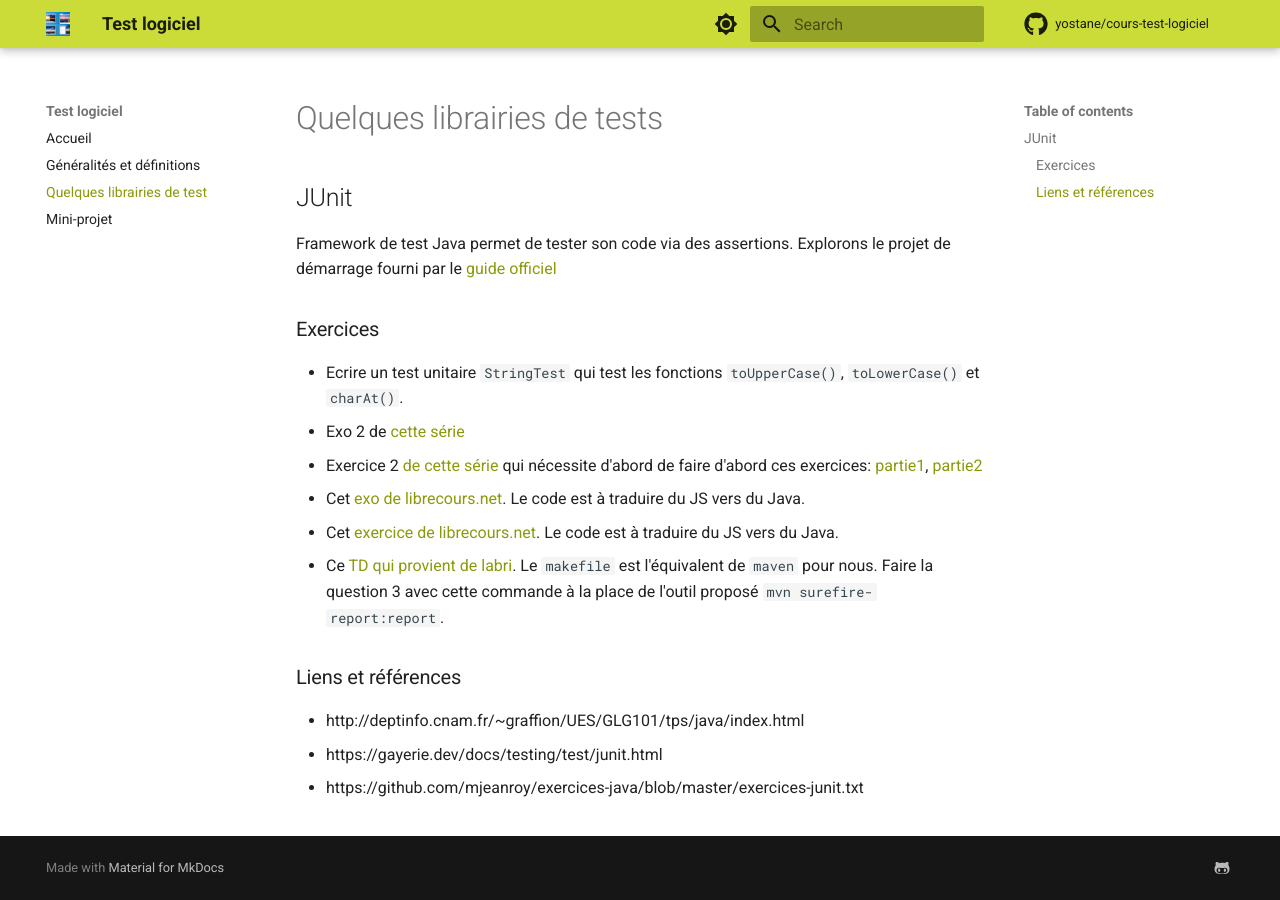
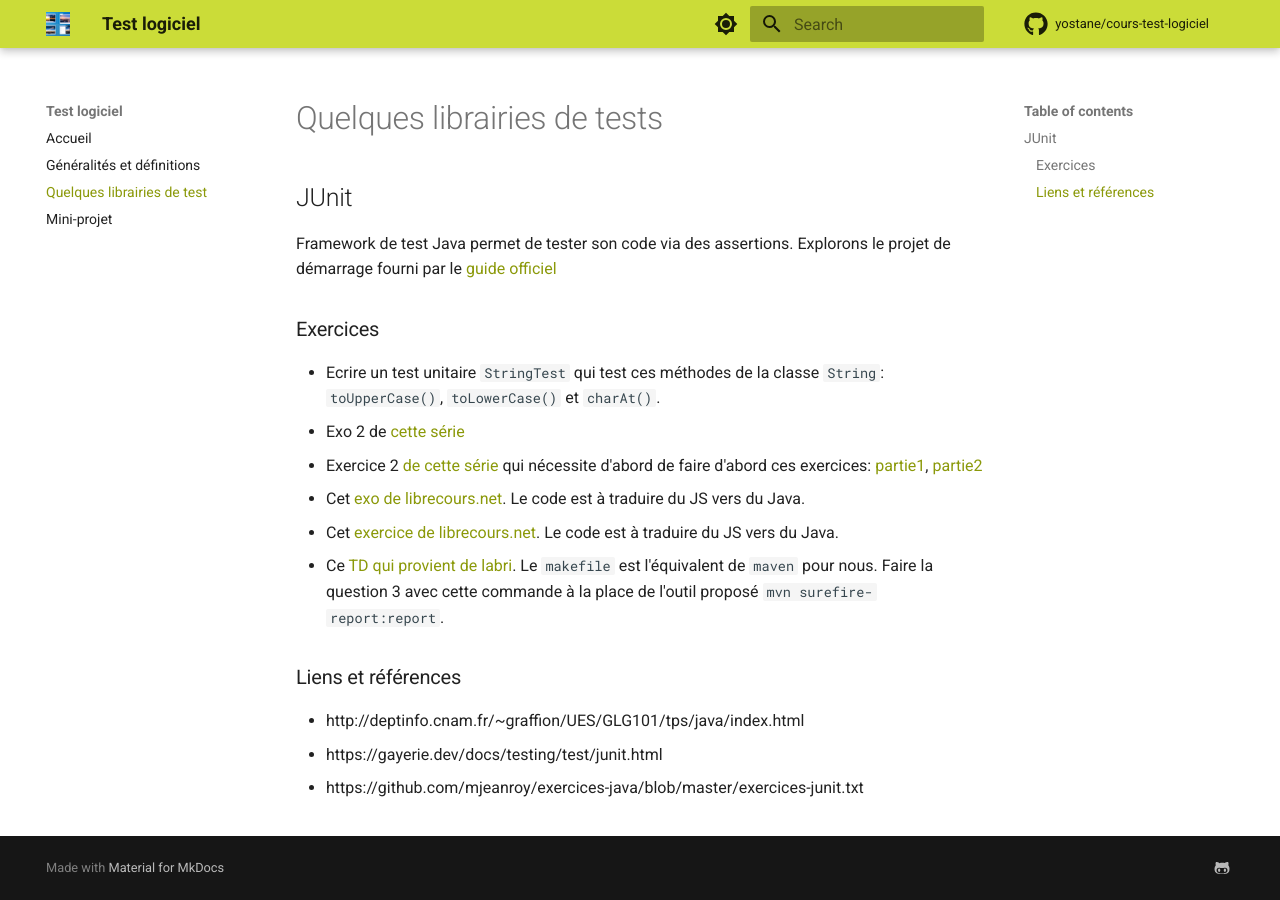
Before and after one commit to yostane/cours-test-logiciel, an MkDocs documentation site: the page built from docs/librairies.md, in a window 1280 px wide. Built offline with MkDocs 1.6.1 and Material for MkDocs 9.7.7, drawn with Linux system fonts in a browser that asks for light colours; comment, search, counter and statistics services are not loaded.

Commit message:
Correction exo

```diff
--- a/docs/librairies.md
+++ b/docs/librairies.md
@@ -7,7 +7,7 @@ Explorons le projet de démarrage fourni par le [guide officiel](https://junit.o
 
 ### Exercices
 
--   Ecrire un test unitaire `StringTest` qui test les fonctions `toUpperCase()`, `toLowerCase()` et `charAt()`.
+-   Ecrire un test unitaire `StringTest` qui test ces méthodes de la classe `String`: `toUpperCase()`, `toLowerCase()` et `charAt()`.
 -   Exo 2 de [cette série](http://deptinfo.cnam.fr/~graffion/UES/GLG101/tps/java/index.html)
 -   Exercice 2 [de cette série](https://github.com/mjeanroy/exercices-java/blob/master/exercices-junit.txt) qui nécessite d'abord de faire d'abord ces exercices: [partie1](https://github.com/mjeanroy/exercices-java/blob/master/exercice-data-structures.txt), [partie2](https://github.com/mjeanroy/exercices-java/blob/master/exercice-data-structures2.txt)
 -   Cet [exo de librecours.net](https://librecours.net/module/js/js18/test-unitaire_app.xhtml). Le code est à traduire du JS vers du Java.
```
